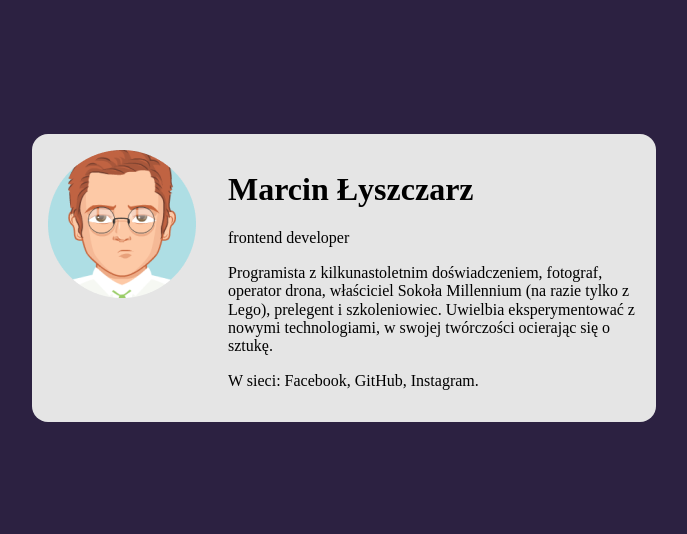
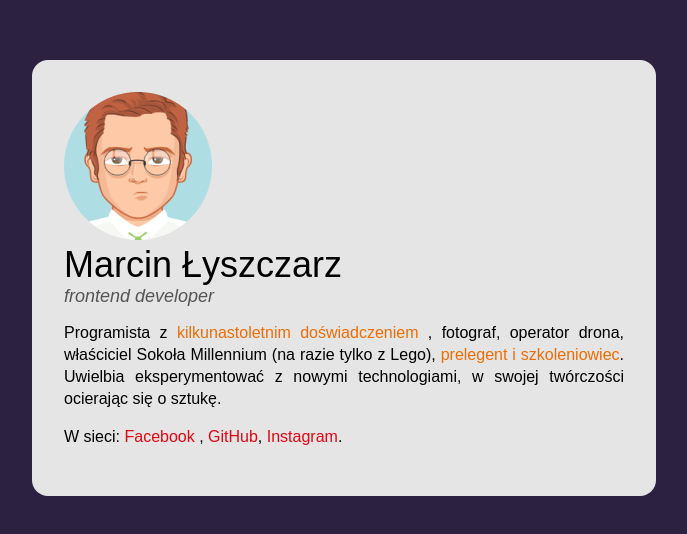
Before and after one commit to marcin-lyszczarz/business_card, a plain HTML site: page index.html in a window 1280 px wide. Shown: the part 122-656 px from the top of the page, without its empty margins (296-983 px from the left). Drawn offline with Linux system fonts and the light colour scheme.

Commit message:
complete BEM

```diff
--- a/index.html
+++ b/index.html
@@ -10,30 +10,33 @@
 </head>
 
 <body>
-    <article class="main">
-        <div class="main__left">
-            <img src="avatar.png" alt="Zdjęcie" />
-        </div>
-        <div class="main__right">
-            <header>
-                <h1>
+    <main class="main">
+        <article class="person">
+            <img class="person__picture" src="avatar.png" alt="Zdjęcie" />
+            <header class="person__info">
+                <h1 class="person__name">
                     Marcin Łyszczarz
                 </h1>
-                <p>
+                <p class="person__work">
                     frontend developer
                 </p>
             </header>
-            <p>
-                Programista z kilkunastoletnim doświadczeniem, fotograf, operator drona, właściciel Sokoła Millennium (na
-                razie tylko z Lego), prelegent i szkoleniowiec. Uwielbia eksperymentować z nowymi technologiami, w swojej
+            <p class="person__description">
+                Programista z <strong class="special__orange"> kilkunastoletnim doświadczeniem </strong>, fotograf,
+                operator drona, właściciel Sokoła Millennium
+                (na
+                razie tylko z Lego), <strong class="special__orange">prelegent i szkoleniowiec</strong>. Uwielbia
+                eksperymentować z nowymi technologiami, w
+                swojej
                 twórczości ocierając się o sztukę.
             </p>
-            <p>
-                W sieci: Facebook, GitHub, Instagram.
+            <p class="person__description">
+                W sieci: <a class="person__link" href="#"> Facebook </a>, <a class="person__link" href="#">GitHub</a>,
+                <a class="person__link" href="#">Instagram</a>.
             </p>
-        </div>
+        </article>
+    </main>
 
-    </article>
 </body>
 
 </html>
--- a/style.css
+++ b/style.css
@@ -2,20 +2,24 @@ html {
   box-sizing: border-box;
 }
 
-*,*:before, *:after{
+*,
+*:before,
+*:after {
   box-sizing: inherit;
 }
 
-body{
-  background: #2C2141;
+body {
+  background: #2c2141;
   display: flex;
   justify-content: center;
   align-items: center;
   height: 100vh;
+  font-family: Arial, Helvetica, sans-serif;
 }
 
-.main{
-  background: #E5E5E5;
+.main {
+  padding: 32px;
+  background: #e5e5e5;
   border-radius: 16px;
   width: 624px;
   margin: 16px;
@@ -23,9 +27,34 @@ body{
   align-items: space-around;
 }
 
-.main__left{
-  margin: 16px;
+.person {
 }
-.main__right{
-  margin: 16px;
+
+.person__name {
+  font-size: 36px;
+  margin: 0;
+  font-weight: normal;
 }
+.person__work {
+  margin: 0;
+  font-style: italic;
+  color: #545454;
+  font-size: 18px;
+}
+
+.person__description {
+  font-size: 16px;
+  line-height: 22px;
+  text-align: justify;
+}
+
+.special__orange {
+  color: #ed6d05;
+  font-weight: normal;
+}
+
+.person__link {
+  color: #e20613;
+  font-weight: normal;
+  text-decoration: none;
+}
```
